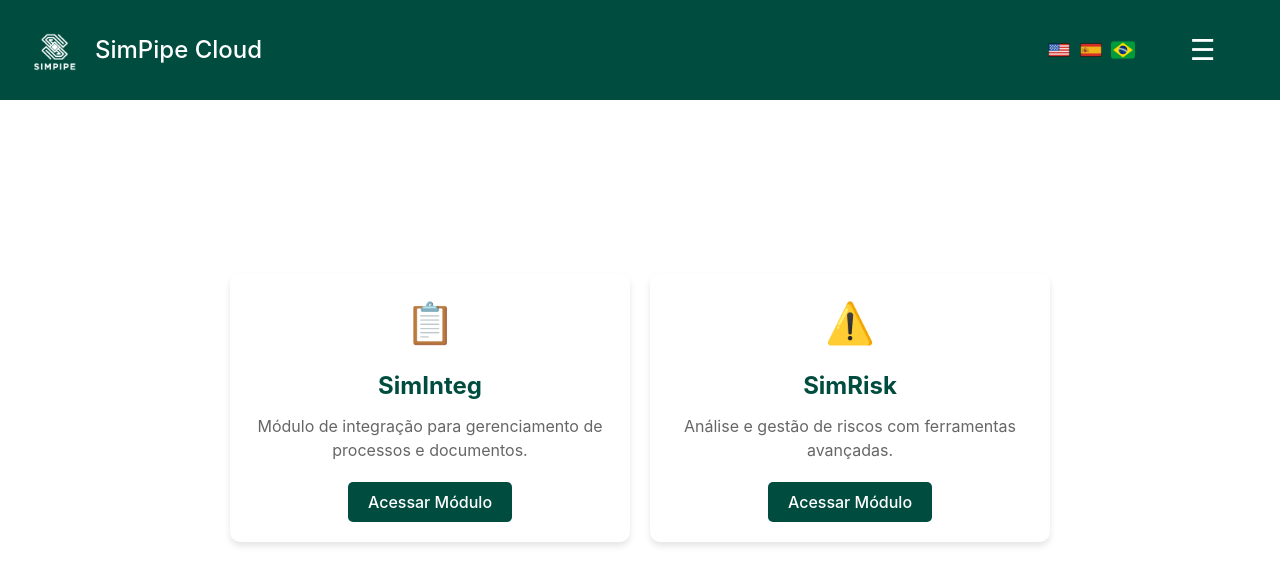
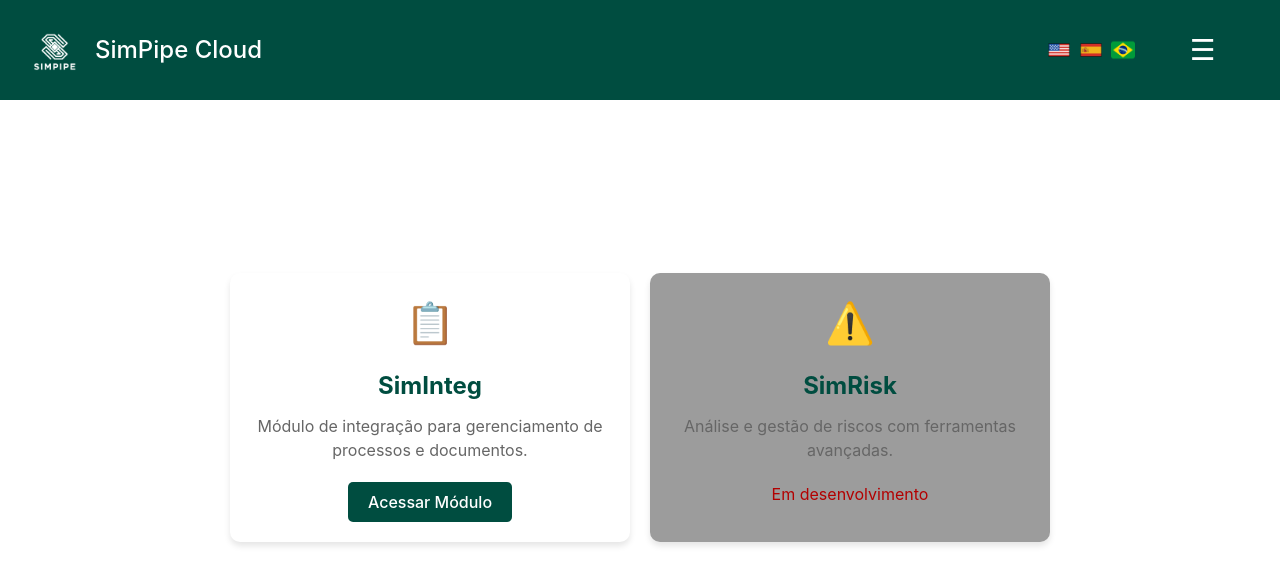
Before and after one commit to GPD-SIMPIPE/SimPipeCloud-Front, a React (Vite) app: page /MenuPage in a window 1280 px wide. Shown: the top 584 px of the page. Built offline with nearby package versions, Linux system fonts and the light colour scheme.

Commit message:
Desativando modulo de simrisk

```diff
--- a/src/pages/MenuPage/MenuPage.css
+++ b/src/pages/MenuPage/MenuPage.css
@@ -39,6 +39,14 @@
   transition: transform 0.3s ease;
 }
 
+.module-card2 {
+  background-color: rgb(156, 156, 156);
+  border-radius: 10px;
+  padding: 20px;
+  box-shadow: 0 4px 6px rgba(0, 0, 0, 0.1);
+  text-align: center;
+  transition: transform 0.3s ease;
+}
 .module-card:hover {
   transform: translateY(-5px);
 }
@@ -56,6 +64,12 @@
 .card-description {
   color: #666;
   margin-bottom: 20px;
+}
+
+.card-description2 {
+  color: rgb(179, 0, 0);
+  margin-bottom: 16px;
+  font-size: 1rem;
 }
 
 .card-button {
--- a/src/pages/MenuPage/MenuPage.tsx
+++ b/src/pages/MenuPage/MenuPage.tsx
@@ -31,11 +31,12 @@
             </div>
           </div>
           <div className="card-column">
-            <div className="module-card">
+            <div className="module-card2">
               <div className="card-icon">{cards[1].icon}</div>
               <h2 className="card-title">{cards[1].title}</h2>
               <p className="card-description">{cards[1].description}</p>
-              <button className="card-button">Acessar Módulo</button>
+              <p className="card-description2">Em desenvolvimento</p>
+              {/* <button className="card-button">Acessar Módulo</button> */}
             </div>
           </div>
         </div>
```
